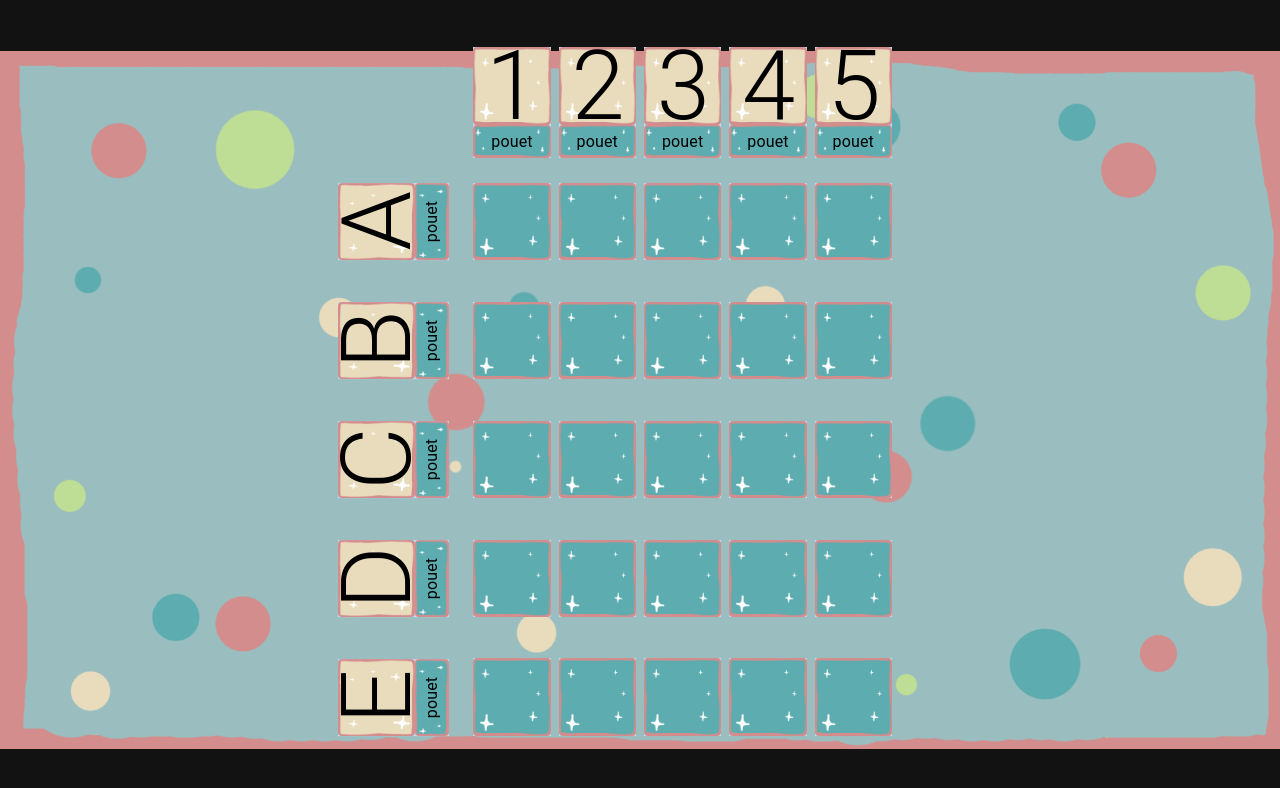
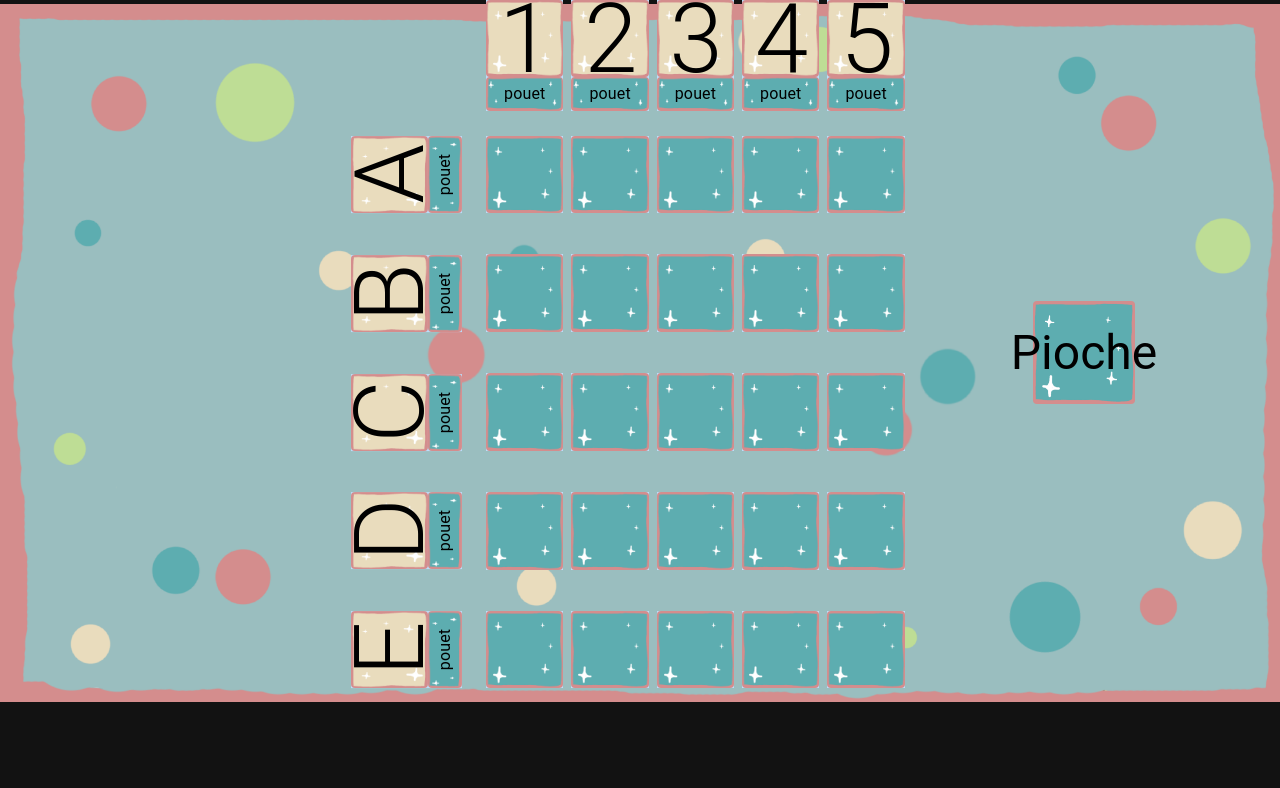
Before and after one commit to Jiihana/MotRigoloWeb, a React (Create React App) app in the folder motrigoloreact/client/: page / in a window 1280 px wide. Shown: the top 788 px of the page. Built offline with nearby package versions, Linux system fonts and the light colour scheme; no server answers.

Commit message:
pioche front ok

```diff
--- a/motrigoloreact/client/src/Pages/Game/GameLobby/GameLobby.tsx
+++ b/motrigoloreact/client/src/Pages/Game/GameLobby/GameLobby.tsx
@@ -1,7 +1,8 @@
 import React, { useEffect } from 'react';
 import GameGrid from '../GameGrid/GameGrid';
 import GameSettings from '../../../Settings/GameSettings';
-import { Box, Paper, Grid, Avatar, Typography } from '@mui/material';
+import { Box, Paper, Grid, Avatar, Typography, colors } from '@mui/material';
+import CardWithText from '../CardWithText/CardWithText';
 
 const gameSettings = new GameSettings();
 
@@ -13,7 +14,7 @@ const GameLobby = () => {
                 backgroundSize: 'contain',
                 backgroundPosition: 'center',
                 backgroundRepeat: 'no-repeat',
-                height: '100vh',
+                height: '100%',
                 display: 'flex', // Utiliser Flexbox
                 justifyContent: 'center', // Centrer horizontalement
                 alignItems: 'center' // Centrer verticalement
@@ -23,10 +24,20 @@ const GameLobby = () => {
                 sx={{
                     display: 'flex', // Utiliser Flexbox
                     justifyContent: 'center', // Centrer horizontalement
-                    alignItems: 'center' // Centrer verticalement
+                    alignItems: 'center' // Centrer verticalement,
                 }}
             >
                 <GameGrid numberOfCardPerRow={gameSettings.nombreCartesParRangees} />
+
+                <Box sx={{ height: '8%', width: '8%', marginRight: '-20%', marginLeft: '10%' }}>
+                    <CardWithText
+                        cardText="Pioche"
+                        backgroundImage="/images/cardIndexBack.png"
+                        height="100%"
+                        width="100%"
+                        cardTextSize="h3"
+                    ></CardWithText>
+                </Box>
             </Box>
         </Box>
     );
```
